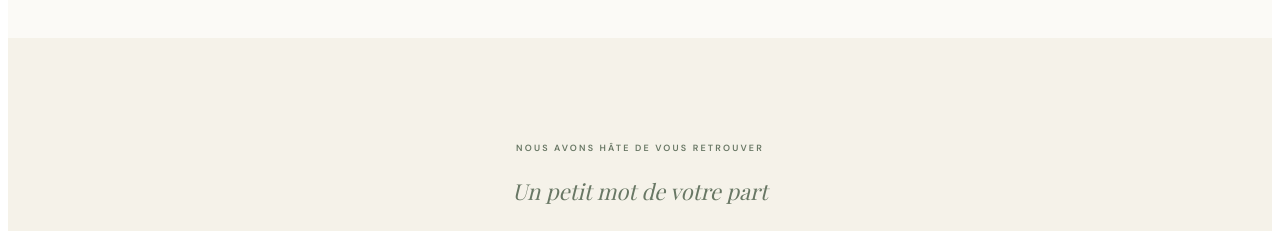
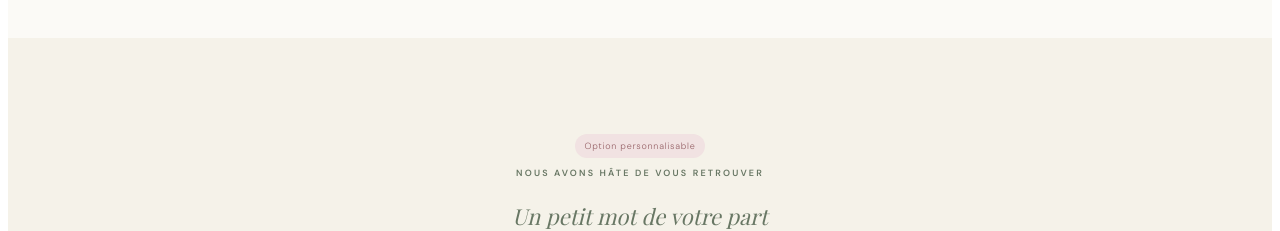
Before and after one commit to chirelhalioua/cbyc-mariage-sauge, a Nuxt app: page / in a window 1280 px wide. Shown: the part 8140-8371 px from the top of the page. Built offline with nearby package versions, Linux system fonts and the light colour scheme; no server answers; a web font is replaced by a local one.

Commit message:
Indiquer le formulaire RSVP comme option personnalisable

```diff
--- a/pages/index.vue
+++ b/pages/index.vue
@@ -243,6 +243,7 @@ async function sendReply() {
     </section>
     <section id="map" class="map-section section"><div class="section-title"><span class="tag optional">Option personnalisable</span><p class="kicker">TOUS LES CHEMINS MÈNENT À NOUS</p><p class="script">Retrouvez-nous facilement</p><h2>La carte de <em>notre journée</em></h2><p class="map-intro">Une carte interactive personnalisée peut réunir tous les lieux utiles à vos invités : cérémonie, réception, hébergement et stationnement.</p></div><div class="map-frame"><iframe title="Carte du secteur d'Aix-en-Provence" src="https://www.google.com/maps?q=Aix-en-Provence&output=embed" loading="lazy"></iframe></div><div class="map-links"><a href="https://www.google.com/maps/search/?api=1&query=Mas+des+Oliviers+Aix-en-Provence" target="_blank" rel="noopener noreferrer">Itinéraire vers le lieu ↗</a><span>Exemple de carte — les adresses seront personnalisées pour chaque événement.</span></div></section>
     <section id="reply" class="reply-section">
+      <span class="tag optional">Option personnalisable</span>
       <p class="kicker">NOUS AVONS HÂTE DE VOUS RETROUVER</p>
       <p class="script">Un petit mot de votre part</p>
       <h2>Serez-vous <em>à nos côtés ?</em></h2>
```
